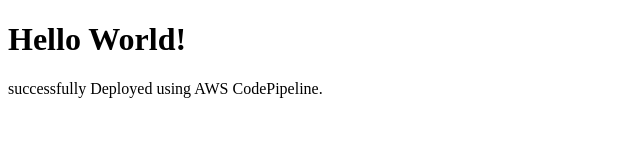
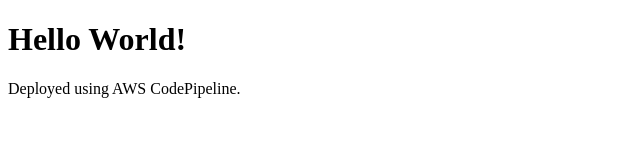
Before and after one commit to Pratik-Pardeshi/codepipeline, a plain HTML site: page index.html in a window 1280 px wide. Shown: the whole page, without its empty margins (0-640 px from the left). Drawn offline with Linux system fonts and the light colour scheme.

Commit message:
Update index.html

```diff
--- a/index.html
+++ b/index.html
@@ -5,6 +5,6 @@
 </head>
 <body>
     <h1>Hello World! </h1>
-    <p>successfully Deployed using AWS CodePipeline.</p>
+    <p> Deployed using AWS CodePipeline.</p>
 </body>
 </html>
```
